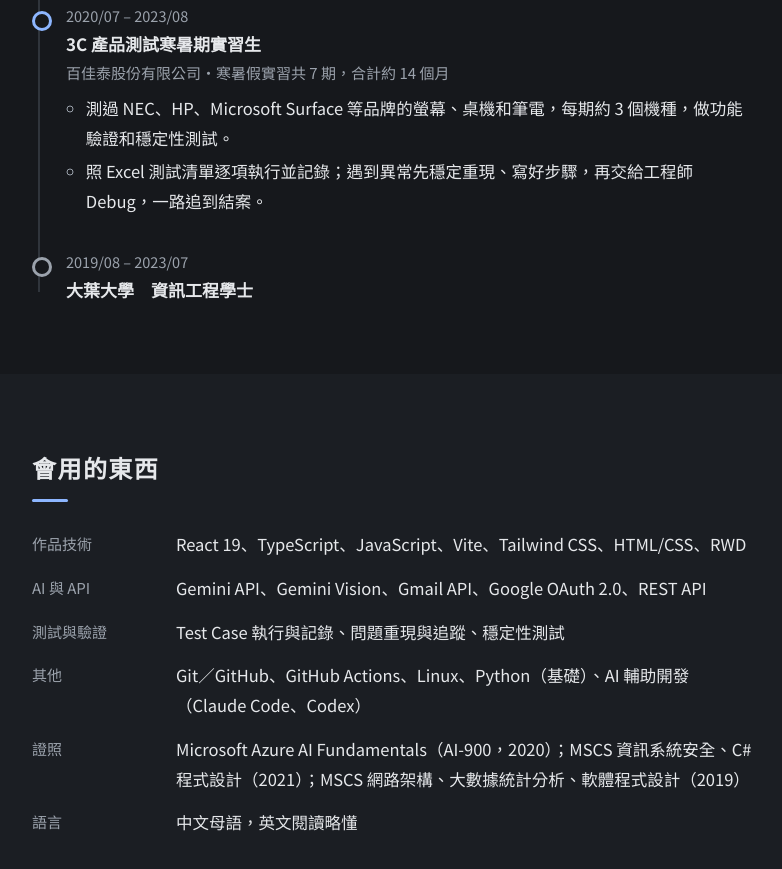
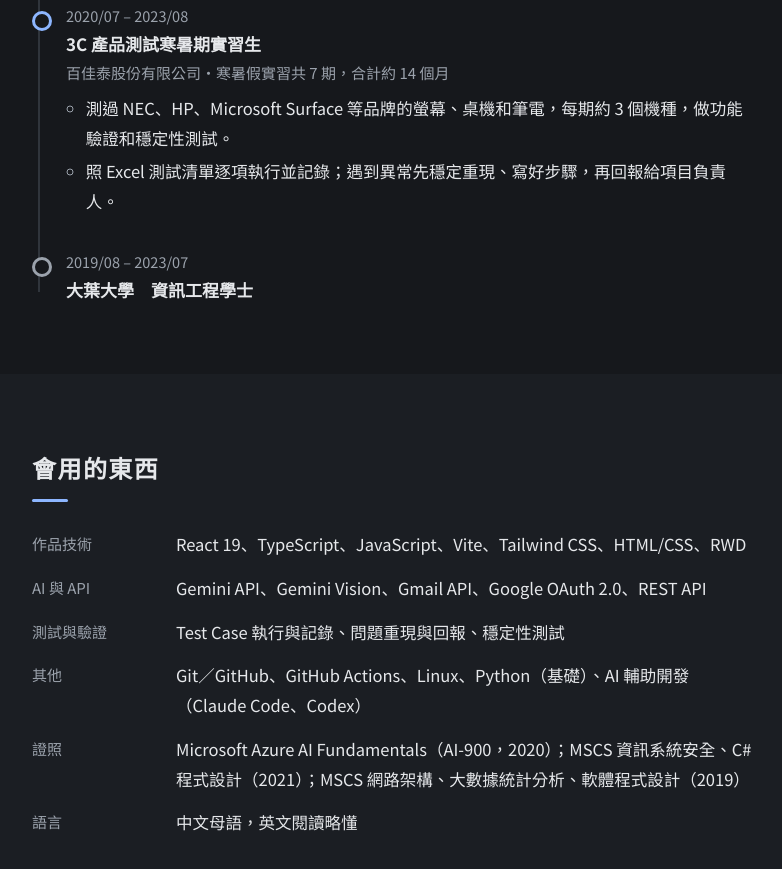
Before and after one commit to makodo123/portfolio, a plain HTML site: page index.html in a window 1280 px wide. Shown: the part 2960-3829 px from the top of the page, without its empty margins (248-1030 px from the left). Drawn offline with Linux system fonts and the light colour scheme.

Commit message:
Reword Allion internship: issues reported to the project lead
Co-Authored-By: Claude Opus 5.5 <noreply@anthropic.com>

```diff
--- a/index.html
+++ b/index.html
@@ -157,7 +157,7 @@
           <p class="org"><span data-zh>百佳泰股份有限公司・寒暑假實習共 7 期，合計約 14 個月</span><span data-en>Allion Labs, Inc. · 7 summer and winter breaks, about 14 months in total</span></p>
           <ul>
             <li><span data-zh>測過 NEC、HP、Microsoft Surface 等品牌的螢幕、桌機和筆電，每期約 3 個機種，做功能驗證和穩定性測試。</span><span data-en>Tested monitors, desktops and laptops from NEC, HP, Microsoft Surface and others, about 3 models per term, for function and stability.</span></li>
-            <li><span data-zh>照 Excel 測試清單逐項執行並記錄；遇到異常先穩定重現、寫好步驟，再交給工程師 Debug，一路追到結案。</span><span data-en>Ran test cases from Excel sheets; when something broke I reproduced it reliably, wrote up the steps, handed it to engineers and followed it to closure.</span></li>
+            <li><span data-zh>照 Excel 測試清單逐項執行並記錄；遇到異常先穩定重現、寫好步驟，再回報給項目負責人。</span><span data-en>Ran test cases from Excel sheets; when something broke I reproduced it reliably, wrote up the steps, and reported it to the project lead.</span></li>
           </ul>
         </li>
         <li class="t-item t-edu">
@@ -177,7 +177,7 @@
         <dt><span data-zh>AI 與 API</span><span data-en>AI &amp; APIs</span></dt>
         <dd>Gemini API、Gemini Vision、Gmail API、Google OAuth 2.0、REST API</dd>
         <dt><span data-zh>測試與驗證</span><span data-en>Testing</span></dt>
-        <dd><span data-zh>Test Case 執行與記錄、問題重現與追蹤、穩定性測試</span><span data-en>Running and recording test cases, issue reproduction and tracking, stability testing</span></dd>
+        <dd><span data-zh>Test Case 執行與記錄、問題重現與回報、穩定性測試</span><span data-en>Running and recording test cases, issue reproduction and reporting, stability testing</span></dd>
         <dt><span data-zh>其他</span><span data-en>Other</span></dt>
         <dd><span data-zh>Git／GitHub、GitHub Actions、Linux、Python（基礎）、AI 輔助開發（Claude Code、Codex）</span><span data-en>Git/GitHub, GitHub Actions, Linux, Python (basic), AI-assisted coding (Claude Code, Codex)</span></dd>
         <dt><span data-zh>證照</span><span data-en>Certificates</span></dt>
```
Also changed, not shown: 1 other file.
